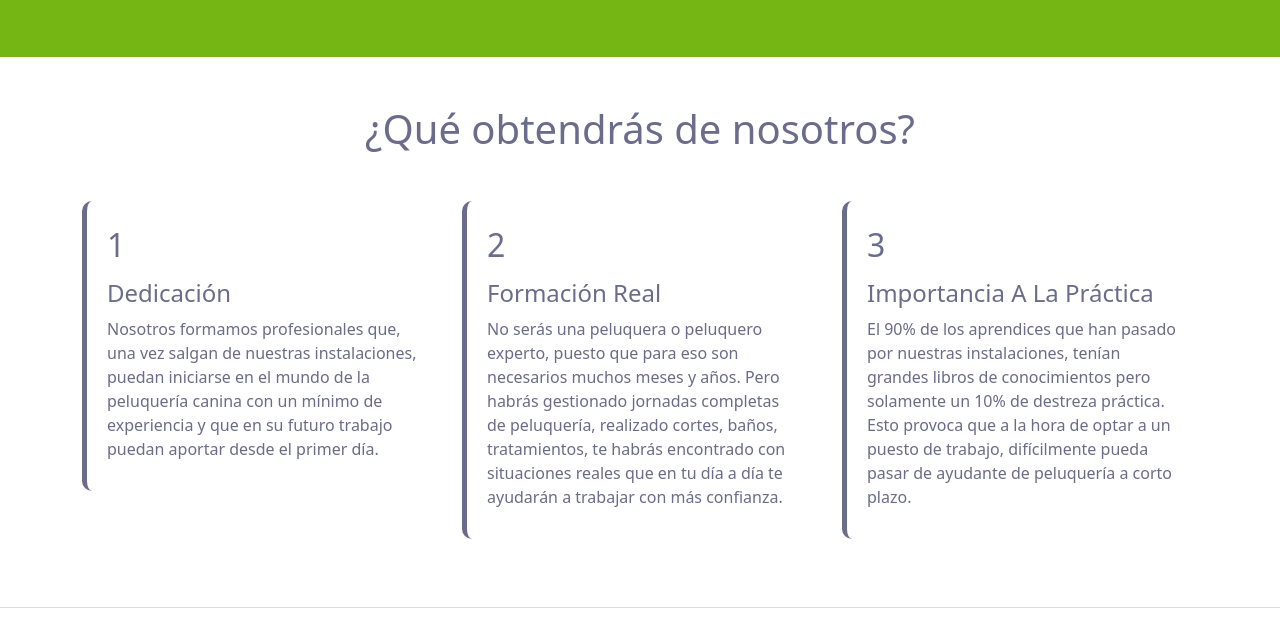
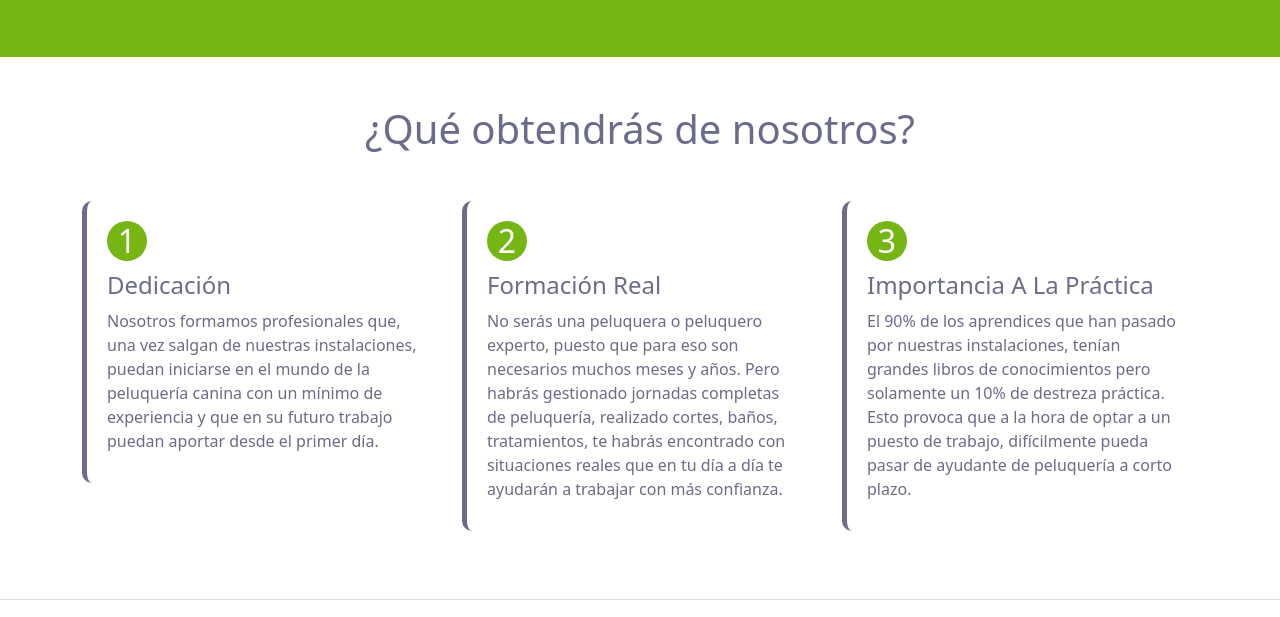
Before and after one commit to Luiso-o/Nativus_Academy, a website: page index.html in a window 1280 px wide. Shown: the part 1775-2392 px from the top of the page. Drawn offline with nearby package versions, Linux system fonts and the light colour scheme.

Commit message:
circulos en los numeros

```diff
--- a/index.html
+++ b/index.html
@@ -138,21 +138,21 @@
       <div class="row">
         <div class="col-md-4">
           <div class="feature-box">
-            <p>1</p>
+            <p class="numero">1</p>
             <h2>Dedicación</h2>
             <p>Nosotros formamos profesionales que, una vez salgan de nuestras instalaciones, puedan iniciarse en el mundo de la peluquería canina con un mínimo de experiencia y que en su futuro trabajo puedan aportar desde el primer día.</p>
           </div>
         </div>
         <div class="col-md-4">
           <div class="feature-box">
-            <p>2</p>
+            <p class="numero">2</p>
             <h2>Formación Real</h2>
             <p>No serás una peluquera o peluquero experto, puesto que para eso son necesarios muchos meses y años. Pero habrás gestionado jornadas completas de peluquería, realizado cortes, baños, tratamientos, te habrás encontrado con situaciones reales que en tu día a día te ayudarán a trabajar con más confianza.</p>
           </div>
         </div>
         <div class="col-md-4">
           <div class="feature-box">
-            <p>3</p>
+            <p class="numero">3</p>
             <h2>Importancia A La Práctica</h2>
             <p>El 90% de los aprendices que han pasado por nuestras instalaciones, tenían grandes libros de conocimientos pero solamente un 10% de destreza práctica. Esto provoca que a la hora de optar a un puesto de trabajo, difícilmente pueda pasar de ayudante de peluquería a corto plazo.</p>
           </div>
--- a/sass/_content.scss
+++ b/sass/_content.scss
@@ -21,3 +21,16 @@
     font-size: 2rem;
     margin-bottom: 10px;
   }
+
+  .numero {
+    width: 40px;
+    height: 40px;
+    background-color: #75b514;
+    border-radius: 50%;
+    color: white;
+    display: flex;
+    align-items: center;
+    justify-content: center;
+    margin: 0 auto 20px;
+    font-size: 16px;
+  }
```
Also changed, not shown: styles.css, 1 other file.
